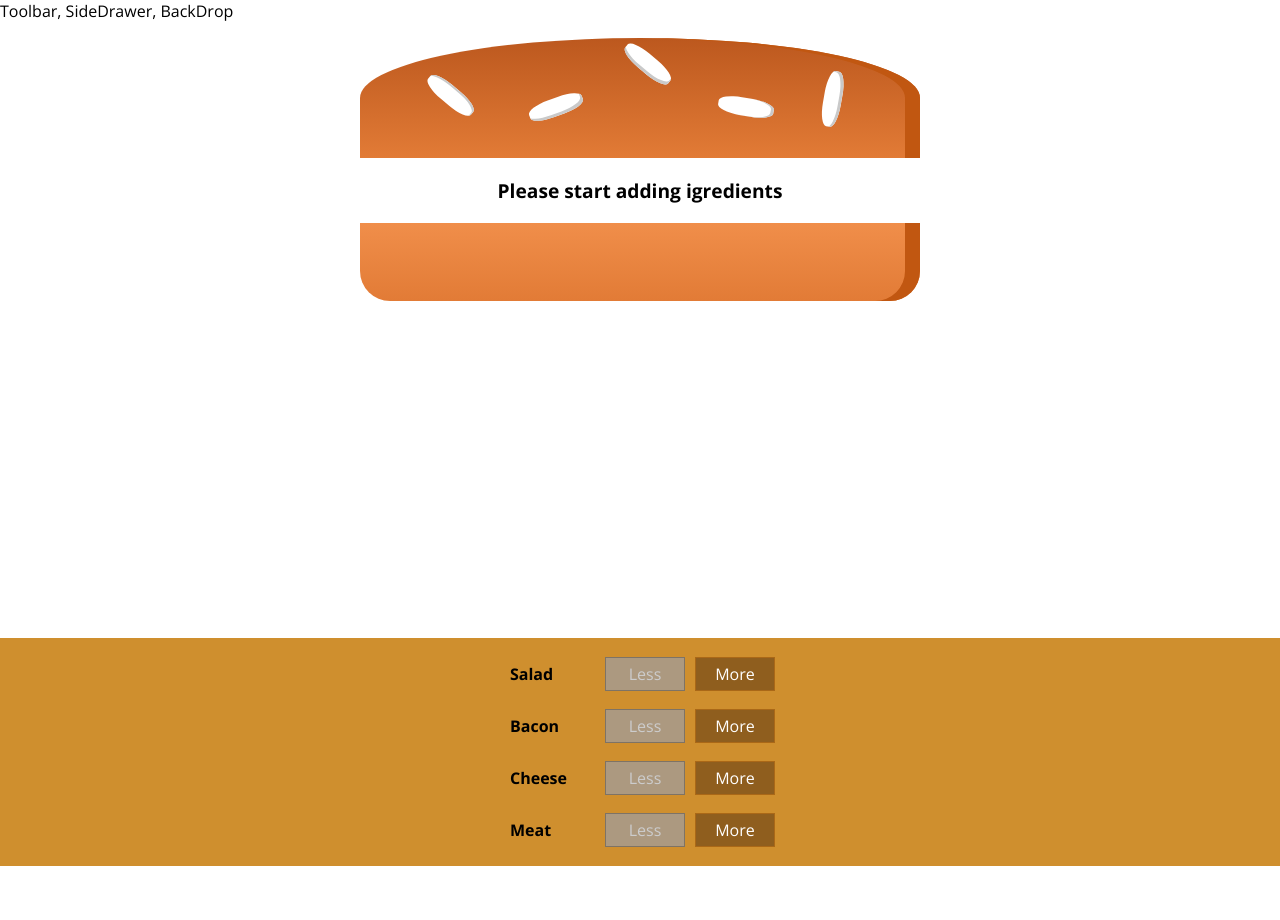
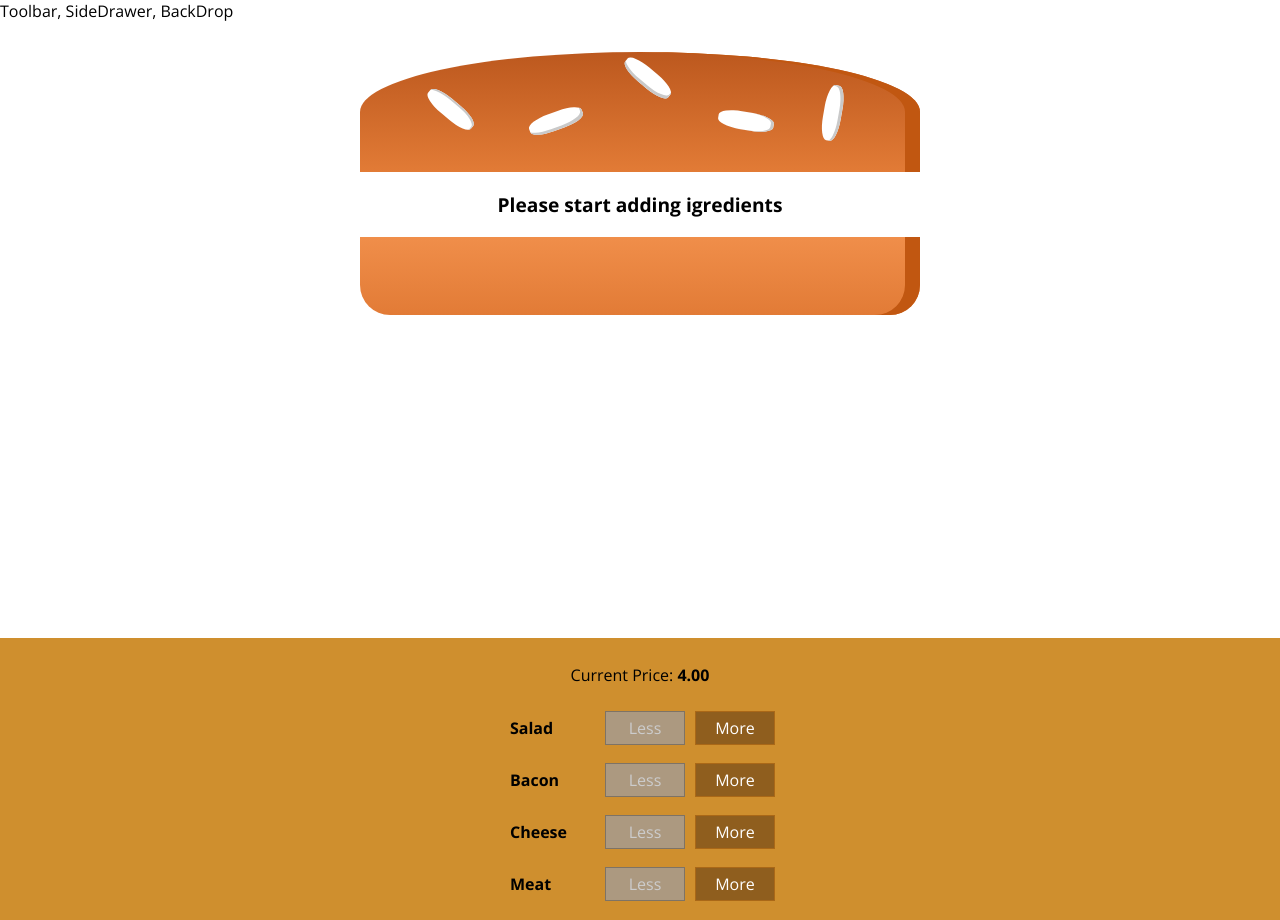
Before and after one commit to wslmacieira/burguer-builder-basic, a React app: page / in a window 1280 px wide. Before the commit the page ends 866 px from the top, so only its background shows below. Built offline with nearby package versions, Linux system fonts and the light colour scheme.

Commit message:
adding displaying Bruger Price

```diff
--- a/src/components/BuildControls/BuildControls.js
+++ b/src/components/BuildControls/BuildControls.js
@@ -12,6 +12,7 @@ const controls = [
 
 const BuildControls = (props) => (
   <div className={classes.BuildControls}>
+    <p>Current Price: <strong>{props.price.toFixed(2)}</strong></p>
     {controls.map( control => (
       <BuildControl
         key={control.label}
--- a/src/components/Burger/Burger.css
+++ b/src/components/Burger/Burger.css
@@ -2,7 +2,7 @@
   width: 100%;
   margin: auto;
   height: 250px;
-  /* overflow: scroll; */
+  overflow: scroll;
   text-align: center;
   font-weight: bold;
   font-size: 1.2rem;
--- a/src/containers/BurgerBuilder/BurgerBuilder.js
+++ b/src/containers/BurgerBuilder/BurgerBuilder.js
@@ -72,7 +72,8 @@ export default class BurgerBuilder extends Component {
           <BuildControls
             ingredientAdded={this.addIngredientHandler}
             ingredientRemoved={this.removeIngredientHandler}
-            disabled={disabledInfo} />
+            disabled={disabledInfo}
+            price={this.state.totalPrice} />
         </Aux>
 
       </div>
```
